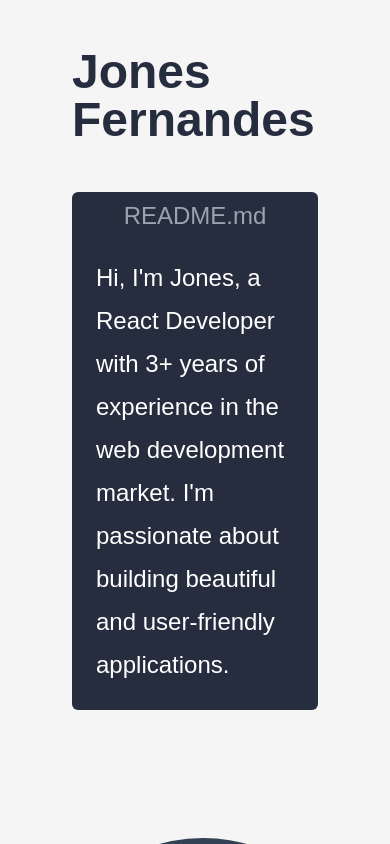
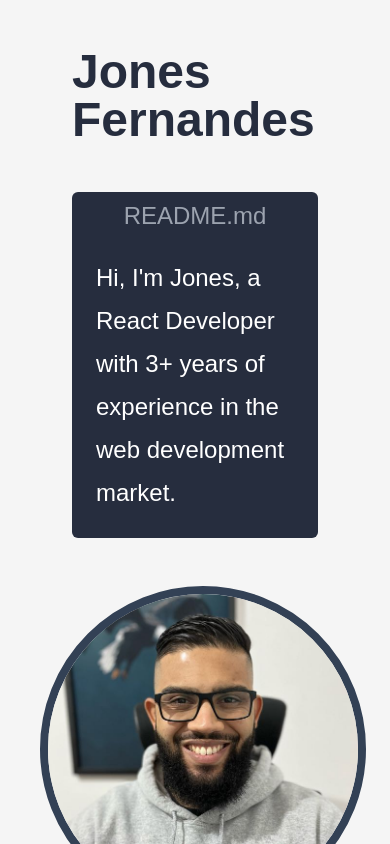
Before and after one commit to KeysiJones/portfolio-jones, a Next.js app: page / in a window 390 px wide. Built offline with nearby package versions, Linux system fonts and the light colour scheme.

Commit message:
HOST-5152 updates page name

```diff
--- a/src/pages/_document.js
+++ b/src/pages/_document.js
@@ -2,10 +2,10 @@ import { Html, Head, Main, NextScript } from 'next/document'
 
 export default function Document() {
   return (
-    <Html lang="pt-br">
+    <Html lang="en'us">
       <Head />
       <meta name="theme-color" content="#262d3e" />
-      <title>Jones Fernandes - Desenvolvedor De Sites</title>
+      <title>Jones Fernandes - React Developer</title>
       <body style={{backgroundColor: "white"}}>
         <Main />
         <NextScript />
--- a/src/pages/index.js
+++ b/src/pages/index.js
@@ -21,7 +21,11 @@ export default function Home() {
             </h2>
             <div className='my-12 max-w-xl sm:max-w-2xl text-2xl sm:text-3xl bg-[#262d3e] sm:bg-inherit rounded-md text-white sm:text-[#262d3e] text-center'>
               <p className='pt-2 text-gray-400 sm:[display:none;]'>README.md</p>
-              <p className='p-6 text-left sm:p-0 [line-height:43px;]'>
+              <p className='sm:[display:none] p-6 text-left sm:p-0 [line-height:43px;]'>
+                Hi, I&apos;m Jones, a React Developer with 3+ years of
+                experience in the web development market.
+              </p>
+              <p className='[display:none] sm:block p-6 text-left sm:p-0 [line-height:43px;]'>
                 Hi, I&apos;m Jones, a React Developer with 3+ years of
                 experience in the web development market. I&apos;m passionate
                 about building beautiful and user-friendly applications.
@@ -36,7 +40,7 @@ export default function Home() {
               </a>
             </div>
           </div>
-          <div className='relative self-center max-w-md m-auto mt-20 sm:block sm:left-0 left-2 fadeIn'>
+          <div className='relative self-center max-w-md m-auto sm:mt-20 sm:block sm:left-0 left-2 fadeIn'>
             <Image
               alt=''
               src='/jones-profile.jpg'
@@ -54,20 +58,6 @@ export default function Home() {
             </a>
           </div>
         </div>
-        {/* <div className='self-center max-w-md m-auto rounded-md'>
-            <Image
-              alt=''
-              src='/arrow-down.svg'
-              width={80}
-              height={80}
-              className='mx-auto bg-white rounded-full hover:cursor-pointer animate-bounce'
-              onClick={() =>
-                document
-                  .querySelector('#sobre-mim')
-                  .scrollIntoView({ behavior: 'smooth' })
-              }
-            />
-          </div> */}
       </div>
       <svg
         className='bg-slate-800'
```
